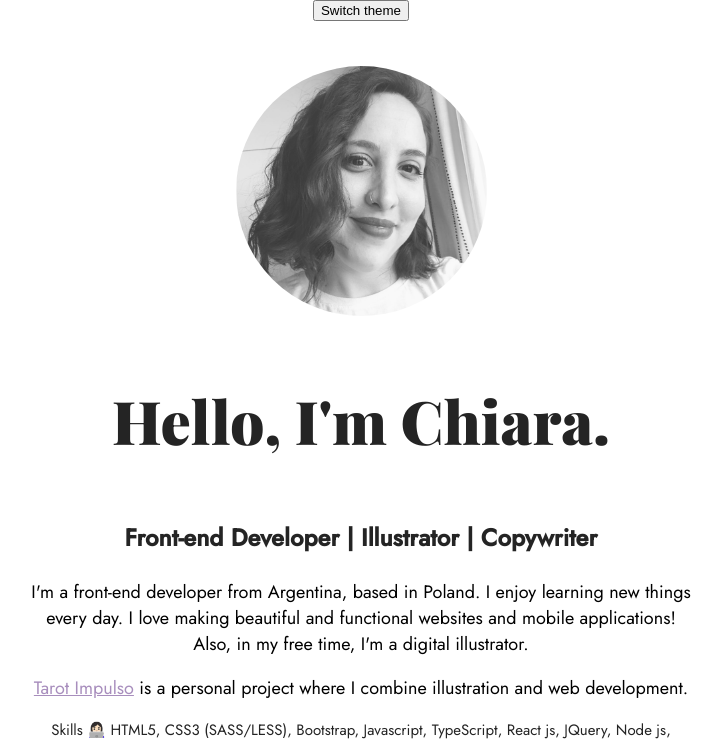
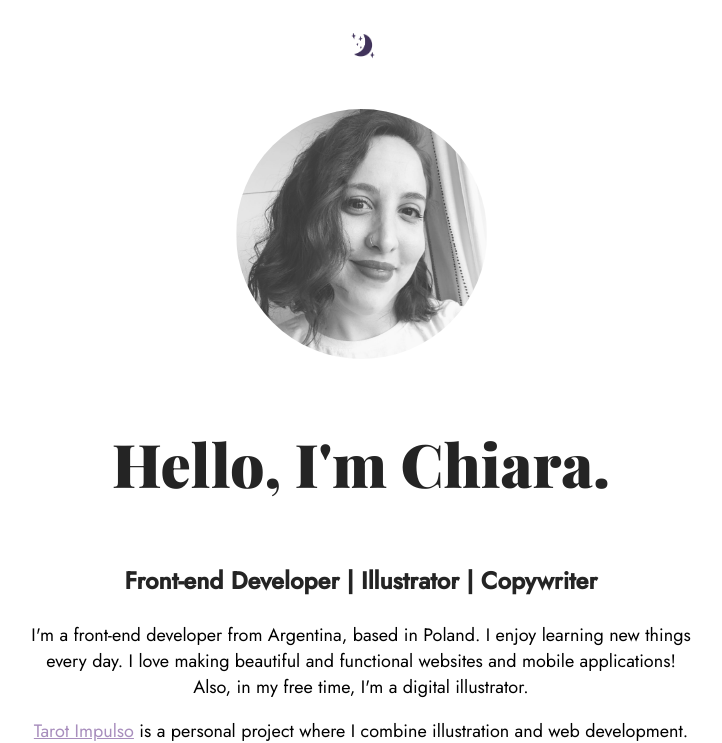
Before and after one commit to chiaradiaz1991/chiara-landing, a React (Create React App) app: page / in a window 1280 px wide. Shown: the top 743 px of the page, without its empty margins (279-1001 px from the left). Built offline with nearby package versions, Linux system fonts and the light colour scheme; a web font is replaced by a local one.

Commit message:
added dark-mode

```diff
--- a/src/App.js
+++ b/src/App.js
@@ -6,14 +6,23 @@ import { faFileDownload } from "@fortawesome/free-solid-svg-icons";
 import { faBehance, faGithub, faLinkedin } from "@fortawesome/free-brands-svg-icons/";
 import resume from './images/ChiaraDiazResume.pdf';
 import darkMode from "./hooks/theme";
+import Moon from './images/moon.png';
+import Sun from './images/sun.png';
 
 const App = () => {
   const { theme, toggleTheme } = darkMode();
   return (
     <div className={`App ${theme}`}>
-      <button type="button" onClick={toggleTheme}>
-        Switch theme
-        </button>
+      <div onClick={toggleTheme} className="button-toggle">
+          {
+            theme === 'light' ? (
+              <img src={Moon} alt="" className="mode" />
+            ) : (
+              <img src={Sun} alt="" className="mode"/>
+            )
+
+          }
+      </div>
       <div className="app-header">
         <img src={logo} className="app-logo" alt="logo" />
         <div className="about-me">
--- a/src/App.scss
+++ b/src/App.scss
@@ -12,6 +12,13 @@ body {
   justify-content: center;
   flex-direction: column;
   transition: 0.3s all;
+  .button-toggle {
+    margin-top: 30px;
+      .mode {
+        width: 30px;
+        height: 30px;
+      }
+    }
   .app-header {
     padding-right: 30px;
     padding-left: 30px;
@@ -29,6 +36,7 @@ body {
         font-family: 'Playfair Display', serif;
         font-weight: bolder;
         .hello {
+          color: #242424;
         }
       }
     }
@@ -96,6 +104,13 @@ body {
 	background-color: #333333;
 	color: #E3E3E3;
   transition: 0.3s all;
+  .button-toggle {
+    margin-top: 30px;
+      .mode {
+        width: 30px;
+        height: 30px;
+      }
+    }
   .app-header {
     padding-right: 30px;
     padding-left: 30px;
```
Also changed, not shown: src/images/moon.png (added), src/images/sun.png (added).
